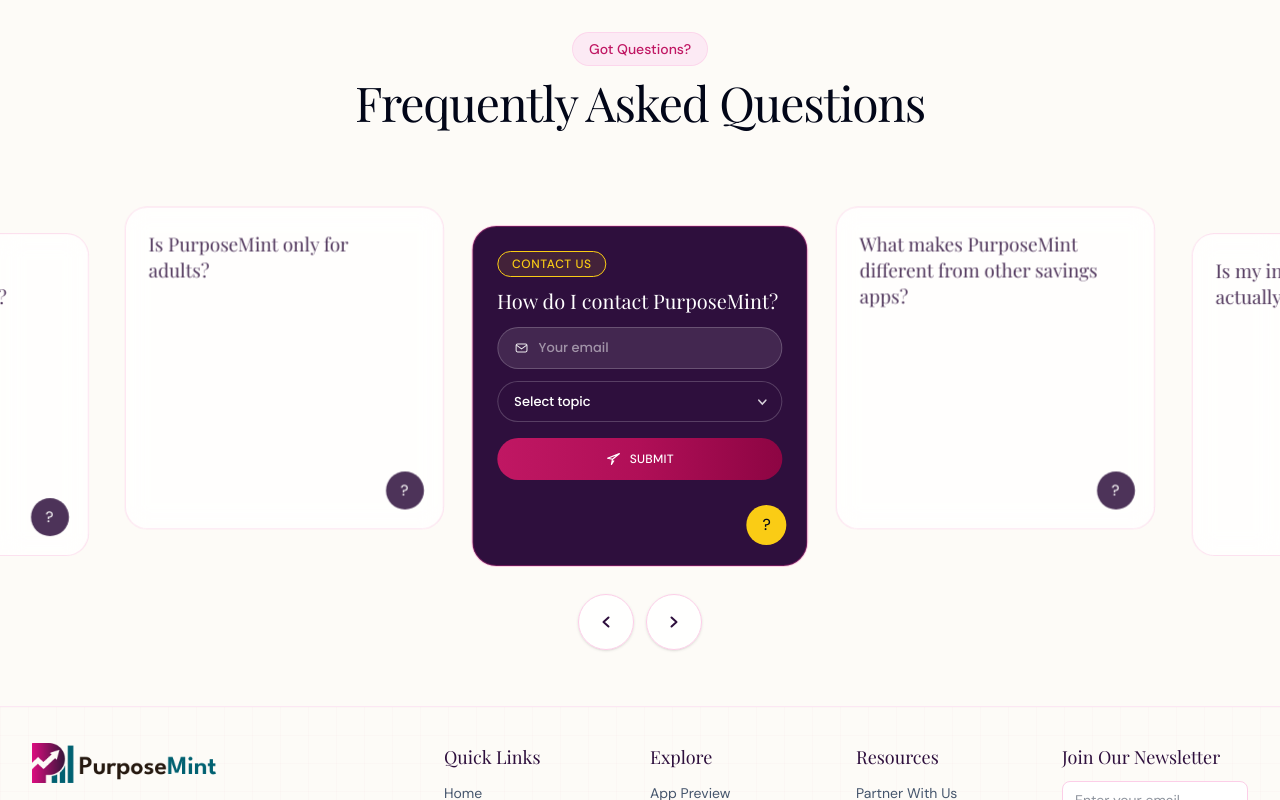
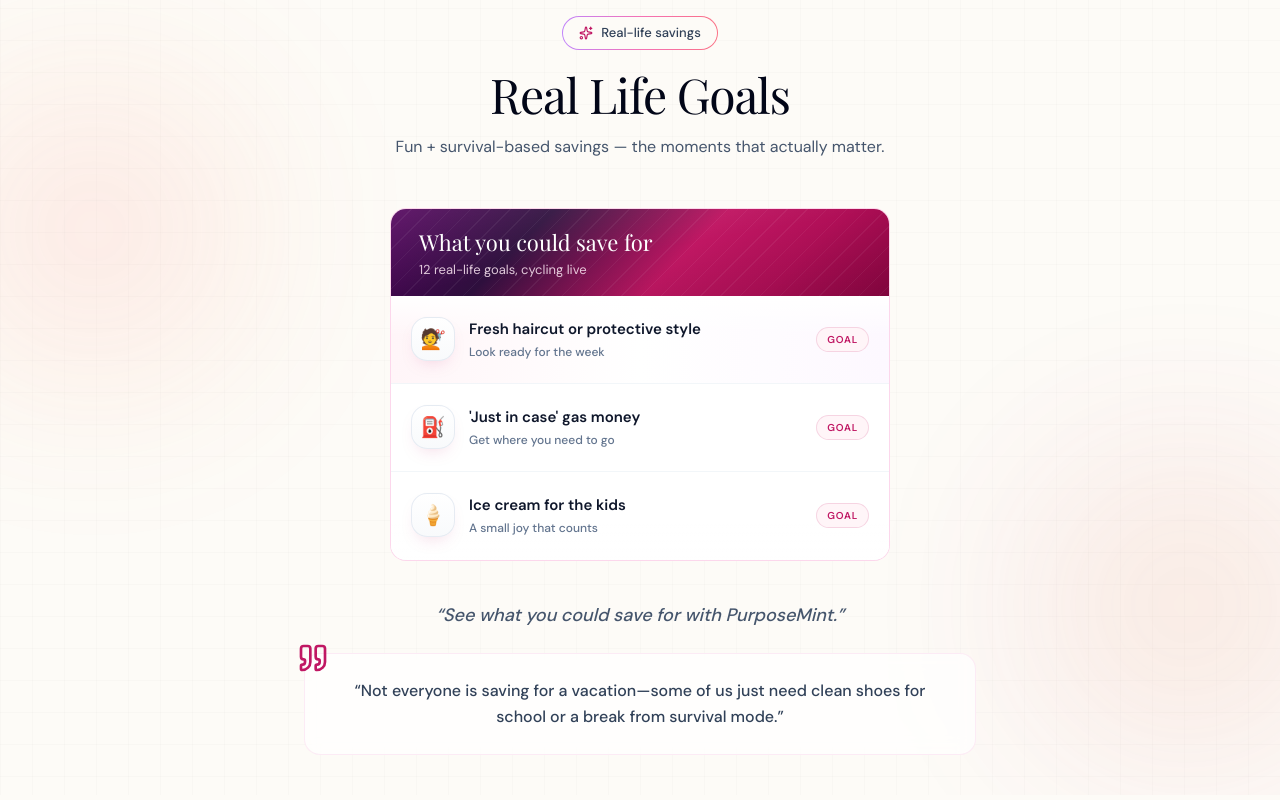
Before and after one commit to techxudo-devs/purpose-minty, a Next.js app: page / in a window 1280 px wide. Shown: the part 6520-7320 px from the top of the page. Built offline with nearby package versions, Linux system fonts and the light colour scheme.

Commit message:
goals done

```diff
--- a/src/components/Main/GoalsSection.tsx
+++ b/src/components/Main/GoalsSection.tsx
@@ -2,12 +2,15 @@
 
 import { useRef, type ReactNode } from "react";
 import gsap from "gsap";
+import { ScrollTrigger } from "gsap/ScrollTrigger";
 import { useGSAP } from "@gsap/react";
+import { Quote, Sparkles } from "lucide-react";
 
-gsap.registerPlugin(useGSAP);
+gsap.registerPlugin(useGSAP, ScrollTrigger);
 
-const ROW = 86;
+const ROW = 88;
 const VISIBLE = 3;
+const INTERVAL_MS = 1700;
 
 const goals = [
   { title: "Fresh haircut or protective style", hint: "Look ready for the week", icon: "💇" },
@@ -28,23 +31,16 @@
 
 function MarkerUnderline({ children }: { children: ReactNode }) {
   return (
-    <span className="box-decoration-clone bg-[linear-gradient(120deg,rgba(244,114,182,0.35)_0%,rgba(253,224,71,0.45)_100%)] px-1 pb-1">
+    <span
+      className="box-decoration-clone px-1 pb-1"
+      style={{
+        backgroundImage:
+          "linear-gradient(120deg, rgba(192, 23, 99, 0.22) 0%, rgba(244, 114, 182, 0.32) 45%, rgba(253, 224, 71, 0.28) 100%)",
+      }}
+    >
       {children}
     </span>
   );
-}
-
-function borderClass(index: number) {
-  const turn = index % 4;
-  if (turn === 0) return "is-lined";
-  if (turn === 2) return "is-lined-dark";
-  return "";
-}
-
-function applyBorder(el: HTMLElement, index: number) {
-  el.classList.remove("is-lined", "is-lined-dark");
-  const extra = borderClass(index);
-  if (extra) el.classList.add(extra);
 }
 
 function fillRow(el: HTMLElement, goal: Goal, index: number) {
@@ -54,25 +50,37 @@
   if (icon) icon.textContent = goal.icon;
   if (title) title.textContent = goal.title;
   if (hint) hint.textContent = goal.hint;
-  applyBorder(el, index);
+  el.dataset.index = String(index);
 }
 
-function GoalRow({ goal, index }: { goal: Goal; index: number }) {
-  const extra = borderClass(index);
+function GoalRow({ goal, index, featured }: { goal: Goal; index: number; featured?: boolean }) {
   return (
-    <div className={`goal-ticker-row ${extra}`}>
-      <span data-icon className="goal-ticker-icon">
+    <div
+      className={`goal-ticker-row relative flex h-[88px] items-center gap-3.5 border-b border-slate-100/90 px-5 transition-colors duration-500 ${
+        featured ? "bg-gradient-to-r from-[#fff5f8] via-white to-[#fdf8ff]" : "bg-white/80"
+      }`}
+      data-index={index}
+    >
+      <span
+        data-icon
+        className="relative z-10 flex h-11 w-11 shrink-0 items-center justify-center rounded-2xl border border-slate-200/80 bg-gradient-to-b from-white to-slate-50 text-[20px] shadow-[0_8px_20px_-12px_rgba(192,23,99,0.35)]"
+      >
         {goal.icon}
       </span>
-      <div className="min-w-0 flex-1">
-        <p data-title className="truncate text-[14px] font-extrabold text-[var(--plum)]">
+
+      <div className="relative z-10 min-w-0 flex-1">
+        <p
+          data-title
+          className="truncate font-dm text-[14px] font-semibold text-slate-900 sm:text-[15px]"
+        >
           {goal.title}
         </p>
-        <p data-hint className="truncate text-[12px] font-medium text-[var(--text-muted)]">
+        <p data-hint className="mt-0.5 truncate font-dm text-[12px] font-medium text-slate-500">
           {goal.hint}
         </p>
       </div>
-      <span className="shrink-0 rounded-full bg-[var(--blush-2)] px-2.5 py-1 text-[10px] font-extrabold uppercase tracking-[0.06em] text-[var(--brand)]">
+
+      <span className="relative z-10 shrink-0 rounded-full border border-[#c01763]/15 bg-[#fff5f8] px-2.5 py-1 font-dm text-[10px] font-semibold uppercase tracking-[0.08em] text-[#c01763]">
         Goal
       </span>
     </div>
@@ -80,86 +88,278 @@
 }
 
 export default function GoalsSection() {
+  const sectionRef = useRef<HTMLElement>(null);
   const viewportRef = useRef<HTMLDivElement>(null);
   const trackRef = useRef<HTMLDivElement>(null);
+  const headerRef = useRef<HTMLDivElement>(null);
+  const cardRef = useRef<HTMLElement>(null);
+  const quoteRef = useRef<HTMLDivElement>(null);
 
   useGSAP(
-    (_, contextSafe) => {
+    () => {
+      const section = sectionRef.current;
       const track = trackRef.current;
-      if (!track) return;
-      if (window.matchMedia("(prefers-reduced-motion: reduce)").matches) return;
+      const viewport = viewportRef.current;
+      if (!section || !track || !viewport) return;
+
+      const reducedMotion = window.matchMedia("(prefers-reduced-motion: reduce)").matches;
+
+      const headerEls = headerRef.current
+        ? gsap.utils.toArray<HTMLElement>("[data-reveal]", headerRef.current)
+        : [];
+      const cardEl = cardRef.current;
+      const quoteEl = quoteRef.current;
+
+      if (!reducedMotion) {
+        gsap.set([...headerEls, cardEl, quoteEl], { opacity: 0, y: 28 });
+
+        const entrance = gsap.timeline({
+          scrollTrigger: {
+            trigger: section,
+            start: "top 78%",
+            once: true,
+          },
+          defaults: { ease: "power3.out" },
+        });
+
+        entrance
+          .to(headerEls, { opacity: 1, y: 0, duration: 0.7, stagger: 0.1 })
+          .to(cardEl, { opacity: 1, y: 0, duration: 0.75, scale: 1 }, "-=0.45")
+          .to(quoteEl, { opacity: 1, y: 0, duration: 0.65 }, "-=0.35");
+      }
+
+      if (reducedMotion) return;
 
       const template = track.querySelector(".goal-ticker-row");
       if (!template) return;
 
       let next = VISIBLE;
       let busy = false;
+      let loopId: number | null = null;
 
-      const step = contextSafe
-        ? contextSafe(() => {
+      const highlightTopRow = () => {
+        track.querySelectorAll(".goal-ticker-row").forEach((row, i) => {
+          const el = row as HTMLElement;
+          if (i === 0) {
+            gsap.to(el, {
+              backgroundColor: "rgba(255, 245, 248, 0.95)",
+              duration: 0.22,
+              ease: "power2.out",
+            });
+          } else {
+            gsap.to(el, { backgroundColor: "rgba(255,255,255,0.8)", duration: 0.22 });
+          }
+        });
+      };
+
+      const step = () => {
         if (busy) return;
+
         const node = template.cloneNode(true) as HTMLElement;
         fillRow(node, goals[next % goals.length], next);
         next += 1;
-            gsap.set(node, { clearProps: "transform" });
+
+        gsap.set(node, { opacity: 0.65, scale: 0.985 });
         track.insertBefore(node, track.firstChild);
         busy = true;
+
         gsap.set(track, { y: -ROW });
         gsap.to(track, {
           y: 0,
-              duration: 0.65,
-              ease: "power2.inOut",
+          duration: 0.58,
+          ease: "power3.inOut",
           overwrite: true,
           onComplete: () => {
             while (track.children.length > VISIBLE) {
               track.lastElementChild?.remove();
             }
             busy = false;
+            highlightTopRow();
           },
         });
-          })
-        : undefined;
-      if (!step) return;
 
-      const loop = window.setInterval(step, 2000);
-      return () => window.clearInterval(loop);
+        gsap.to(node, {
+          opacity: 1,
+          scale: 1,
+          duration: 0.58,
+          ease: "power3.out",
+        });
+
+        const rows = track.querySelectorAll(".goal-ticker-row");
+        if (rows.length > 1) {
+          gsap.to(rows[rows.length - 1], {
+            opacity: 0.45,
+            duration: 0.32,
+            ease: "power2.out",
+          });
+        }
+      };
+
+      const startLoop = () => {
+        if (loopId) return;
+        highlightTopRow();
+        loopId = window.setInterval(step, INTERVAL_MS);
+      };
+
+      const stopLoop = () => {
+        if (!loopId) return;
+        window.clearInterval(loopId);
+        loopId = null;
+      };
+
+      const tickerTrigger = ScrollTrigger.create({
+        trigger: viewport,
+        start: "top 90%",
+        end: "bottom 10%",
+        onEnter: startLoop,
+        onLeave: stopLoop,
+        onEnterBack: startLoop,
+        onLeaveBack: stopLoop,
+      });
+
+      return () => {
+        stopLoop();
+        tickerTrigger.kill();
+      };
     },
-    { scope: viewportRef },
+    { scope: sectionRef },
   );
 
   return (
-    <section id="goals" className="section overflow-x-hidden pt-4">
-      <div className="shell text-center">
-        <h2 className="tight-heading">
-          Real Life <MarkerUnderline>Goals</MarkerUnderline>
+    <section
+      ref={sectionRef}
+      id="goals"
+      className="relative w-full overflow-hidden bg-[#fdfbf7] py-10 sm:py-10"
+    >
+      <div
+        className="pointer-events-none absolute inset-0 opacity-50"
+        style={{
+          backgroundImage: `
+            linear-gradient(to right, rgba(0, 0, 0, 0.03) 1px, transparent 1px),
+            linear-gradient(to bottom, rgba(0, 0, 0, 0.03) 1px, transparent 1px)
+          `,
+          backgroundSize: "32px 32px",
+        }}
+      />
+
+      <div
+        className="pointer-events-none absolute -left-24 top-16 h-[380px] w-[380px] rounded-full opacity-60 blur-[90px]"
+        style={{
+          background:
+            "radial-gradient(circle at center, rgba(244, 114, 182, 0.35) 0%, rgba(251, 146, 60, 0.18) 45%, transparent 75%)",
+        }}
+      />
+
+      <div
+        className="pointer-events-none absolute -right-24 bottom-0 h-[380px] w-[380px] rounded-full opacity-60 blur-[90px]"
+        style={{
+          background:
+            "radial-gradient(circle at center, rgba(253, 224, 71, 0.32) 0%, rgba(192, 23, 99, 0.16) 45%, transparent 75%)",
+        }}
+      />
+
+      <div className="relative mx-auto max-w-6xl px-4 sm:px-6 lg:px-8">
+        <div ref={headerRef} className="mx-auto flex max-w-3xl flex-col items-center text-center">
+          <span
+            data-reveal
+            className="inline-flex items-center gap-2 rounded-full px-4 py-1.5 font-dm text-[12px] font-medium text-slate-700 sm:text-[13px]"
+            style={{
+              background:
+                "linear-gradient(#fdfbf7, #fdfbf7) padding-box, linear-gradient(90deg, #c084fc, #f472b6, #fb7185) border-box",
+              border: "1.5px solid transparent",
+            }}
+          >
+            <Sparkles className="h-3.5 w-3.5 text-[#c01763]" />
+            Real-life savings
+          </span>
+
+          <h2
+            data-reveal
+            className="mt-5 font-play text-3xl tracking-tight text-slate-950 sm:text-4xl md:text-5xl"
+          >
+            Real Life Goals
           </h2>
-        <p className="mt-3 text-[16px] font-medium text-[var(--text-muted)]">(Fun + Survival-Based Savings)</p>
 
-        <article className="goal-ticker-card relative mx-auto mt-10 w-full max-w-[420px]">
-          <div className="px-6 pb-3 pt-5">
-            <p className="text-[12px] font-extrabold uppercase tracking-[0.14em] text-[var(--brand)]">
+          <p
+            data-reveal
+            className="mt-4 max-w-xl font-dm text-sm leading-relaxed text-slate-600 sm:text-base"
+          >
+            Fun + survival-based savings — the moments that actually matter.
+          </p>
+        </div>
+
+        <article
+          ref={cardRef}
+          className="relative mx-auto mt-10 w-full max-w-[500px] overflow-hidden rounded-2xl border border-pink-200/80 bg-white/90 backdrop-blur-sm sm:mt-12"
+        >
+          <div
+            className="relative overflow-hidden px-6 pb-4 pt-5 sm:px-7"
+            style={{
+              background:
+                "linear-gradient(135deg, #52005c 0%, #2E0F3D 28%, #c01763 58%, #b00f57 78%, #8d0543 100%)",
+            }}
+          >
+            <div
+              className="pointer-events-none absolute inset-0 opacity-25"
+              style={{
+                backgroundImage:
+                  "repeating-linear-gradient(135deg, rgba(255,255,255,0.22) 0px, rgba(255,255,255,0.22) 1px, transparent 1px, transparent 14px)",
+              }}
+            />
+            <div className="pointer-events-none absolute inset-0 bg-gradient-to-br from-white/10 via-transparent to-black/10" />
+
+            <div className="relative z-10 flex items-start justify-between gap-4">
+              <div className="text-left">
+                <p className="font-play text-[20px] leading-tight text-white sm:text-[22px] ">
                   What you could save for
                 </p>
-            <p className="mt-1 text-[15px] font-semibold text-[var(--text-secondary)]">
+                <p className="mt-1 font-dm text-[13px] text-pink-100/85">
                   {goals.length} real-life goals, cycling live
                 </p>
               </div>
-          <div ref={viewportRef} className="relative overflow-hidden pb-2" style={{ height: ROW * VISIBLE }}>
+            </div>
+          </div>
+
+          <div className="relative">
+            <div
+              ref={viewportRef}
+              className="relative overflow-hidden"
+              style={{ height: ROW * VISIBLE }}
+            >
+              <div
+                className="pointer-events-none absolute inset-x-0 top-0 z-10 h-10 bg-gradient-to-b from-white to-transparent"
+                aria-hidden
+              />
+              <div
+                className="pointer-events-none absolute inset-x-0 bottom-0 z-10 h-10 bg-gradient-to-b from-transparent to-white"
+                aria-hidden
+              />
+
               <div ref={trackRef}>
                 {goals.slice(0, VISIBLE).map((goal, index) => (
-                <GoalRow key={goal.title} goal={goal} index={index} />
+                  <GoalRow key={goal.title} goal={goal} index={index} featured={index === 0} />
                 ))}
+              </div>
             </div>
           </div>
         </article>
 
-        <p className="mt-8 text-[16px] font-medium italic text-[var(--text-secondary)]">
+        <div ref={quoteRef} className="mx-auto mt-8 max-w-2xl text-center sm:mt-10">
+          <p className="font-dm text-base font-medium italic text-slate-600 sm:text-lg">
             &ldquo;See what you could save for with PurposeMint.&rdquo;
           </p>
-        <blockquote className="mx-auto mt-5 max-w-[640px] text-[18px] font-medium leading-relaxed text-[var(--text-secondary)] sm:text-[20px]">
-          &ldquo;Not everyone is saving for a vacation—some of us just need clean shoes for school or a break from
-          survival mode.&rdquo;
+
+          <blockquote className="relative mx-auto mt-6 rounded-2xl border border-pink-100/80 bg-white/70 px-6 py-5 backdrop-blur-sm sm:px-8 sm:py-6">
+            <Quote
+              className="pointer-events-none absolute -left-1 -top-3 h-8 w-8 text-[#c01763] sm:-left-2"
+              aria-hidden
+            />
+            <p className="font-dm text-sm font-medium leading-relaxed text-slate-700 sm:text-base">
+              &ldquo;Not everyone is saving for a vacation—some of us just need clean shoes for school
+              or a break from survival mode.&rdquo;
+            </p>
           </blockquote>
+        </div>
       </div>
     </section>
   );
--- a/src/pages/Main/Main.tsx
+++ b/src/pages/Main/Main.tsx
@@ -19,7 +19,7 @@
         <PartnersSection />
         <AppPreviewSection />
         <FeatureHubSection />
-        {/* <GoalsSection /> */}
+        <GoalsSection />
         <FaqSection />
         <Footer />
     </div>
```
Lines whose indentation alone changed are shown as unchanged.
